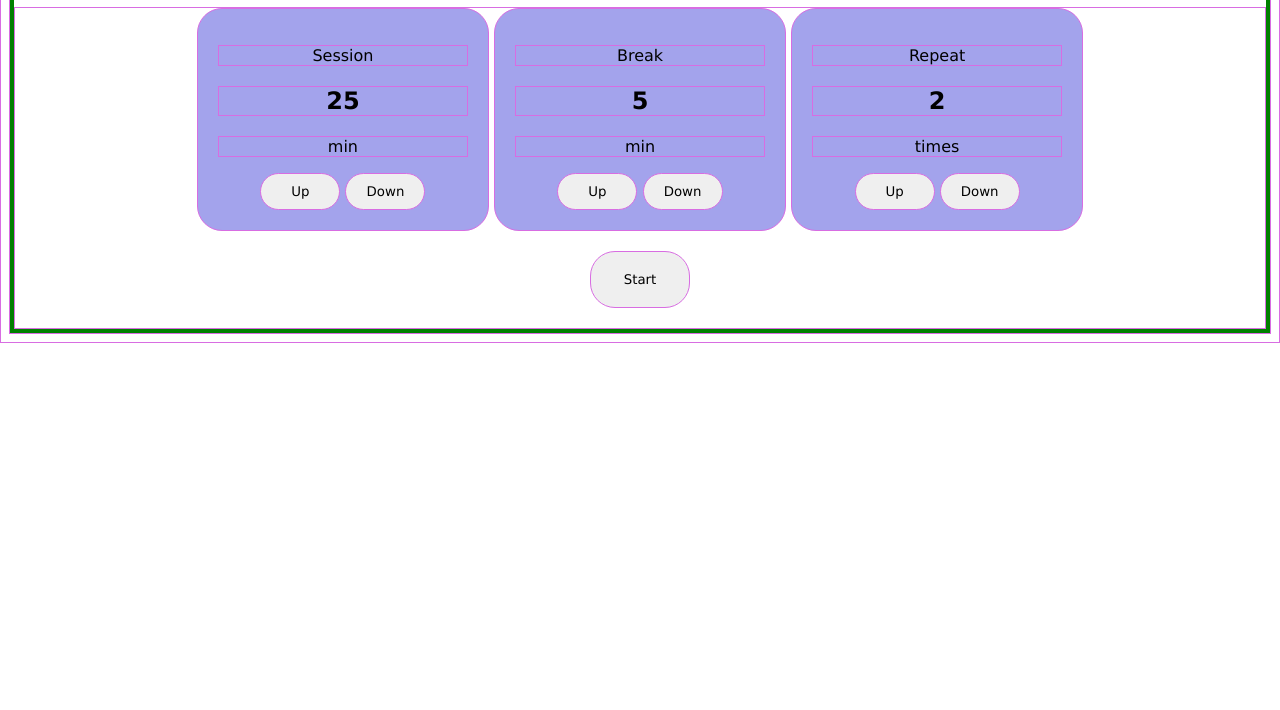
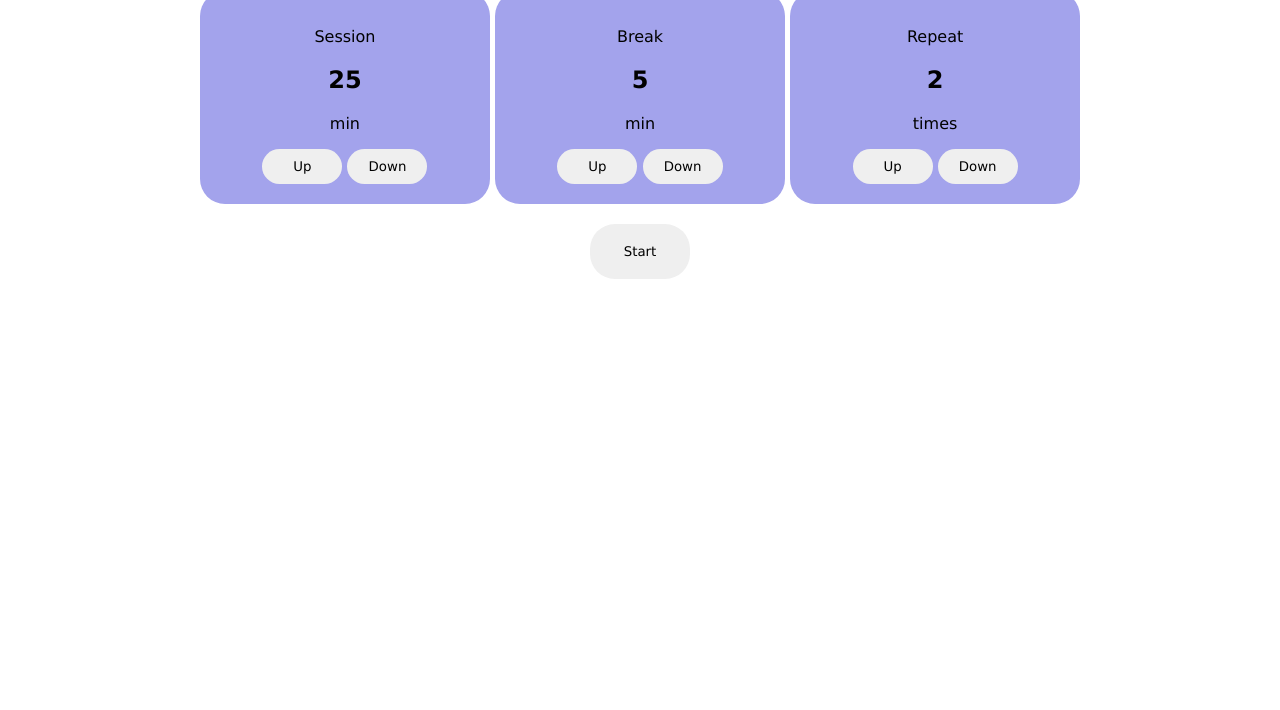
Before and after one commit to ThymeScript/pomodoro-timer, a website: page index.html in a window 1280 px wide. Shown: the part 90-800 px from the top of the page. Drawn offline with Linux system fonts and the light colour scheme.

Commit message:
feat: remove borders

```diff
--- a/scss/main.scss
+++ b/scss/main.scss
@@ -14,7 +14,6 @@ $border: rgb(216, 109, 226);
 $box-color: rgb(163, 163, 236);
 
 * {
-  border: solid 1px $border;
   font-family: Verdana, Geneva, Tahoma, sans-serif;
 }
 
@@ -24,7 +23,6 @@ h1 {
 }
 
 .timer {
-  border: solid 4px green;
   text-align: center;
 }
 
@@ -42,6 +40,7 @@ h1 {
 
 button {
   border-radius: 25px;
+  border: none;
   padding: 10px;
   width: 80px;
 }
```
Also changed, not shown: css/main.css, 1 other file.
